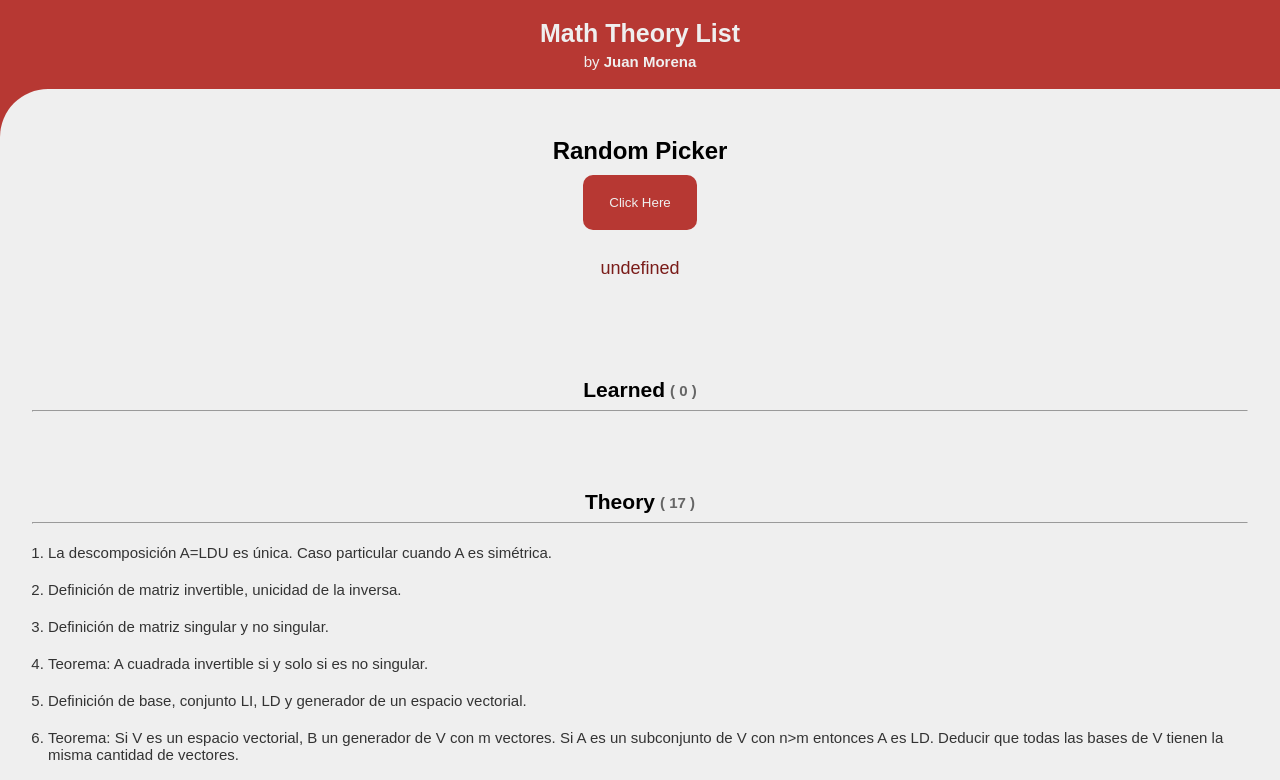
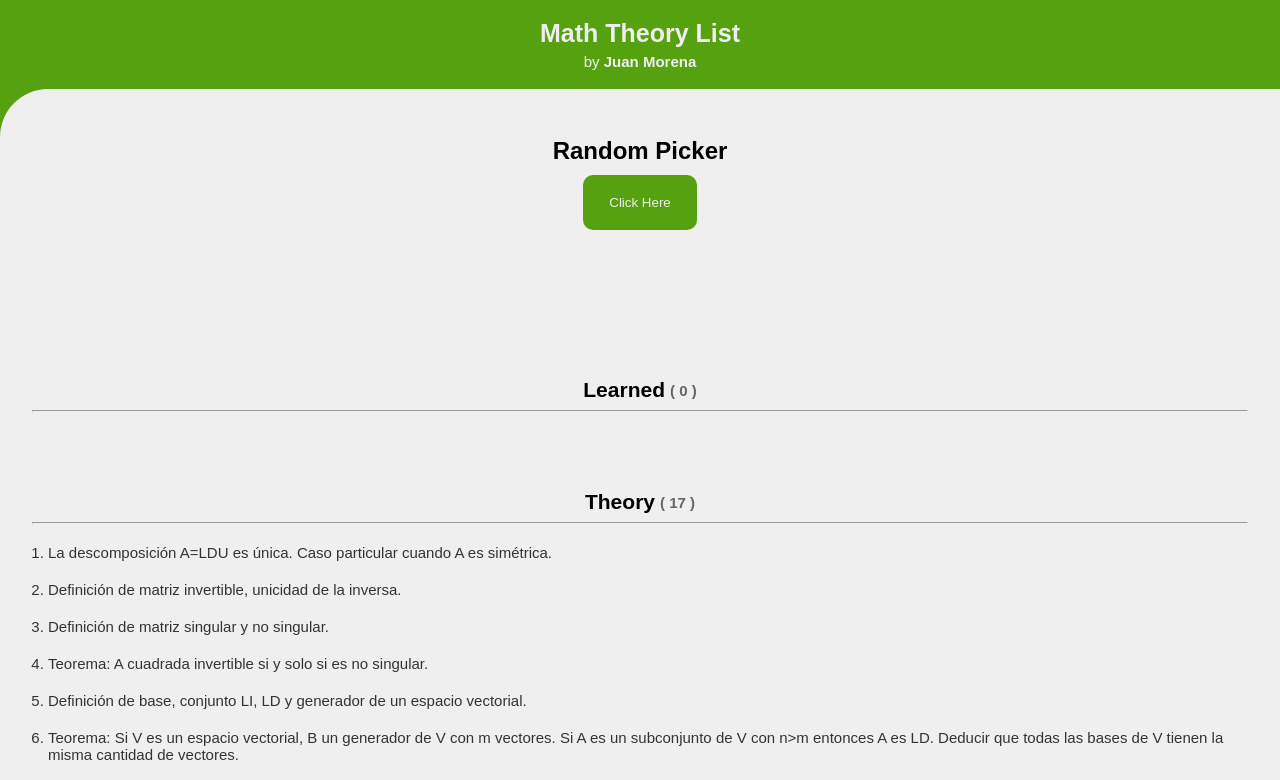
Before and after one commit to JuanMorenaE/math-theory-picker, a plain HTML site: page algebra/index.html in a window 1280 px wide. Both pictures are taken after a click on the button "Click Here". Shown: the top 780 px of the page. Drawn offline with Linux system fonts and the light colour scheme.

Commit message:
Estilos y script arreglados.

```diff
--- a/algebra/script.js
+++ b/algebra/script.js
@@ -86,6 +86,12 @@ const showTheoryData = (() => {
 const randomPick = (() => {
   const random = document.getElementById('random')
 
+  if(learnedList.length == 0){
+    random.innerText = ""
+    return
+  }
+
   randomNumber = Math.floor(Math.random() * (learnedList.length) + 1)
   random.innerText = learnedList[randomNumber - 1]
+
 })
--- a/algebra/styles.css
+++ b/algebra/styles.css
@@ -1,3 +1,8 @@
+:root{
+    --primary-color: #56a110;
+    --primary-color-dark: #295803;
+}
+
 *{
     margin: 0;
     padding: 0;
@@ -6,7 +11,7 @@
 }
 
 body{
-    background: #b73833;
+    background: var(--primary-color);
     min-height: 100dvh;
     display: flex;
     flex-direction: column;
@@ -93,7 +98,7 @@ header{
 .picker{
     display: flex;
     padding: 1.5em 2em;
-    background-color: #b73833;
+    background-color: var(--primary-color);
     border: none;
     color: #efefef;
     border-radius: 10px;
@@ -105,6 +110,6 @@ header{
     padding: 1em 0;
     font-size: 18px;
     min-height: 100px;
-    color: #7a1c19;
+    color: var(--primary-color-dark);
     text-align: center;
 }
```
